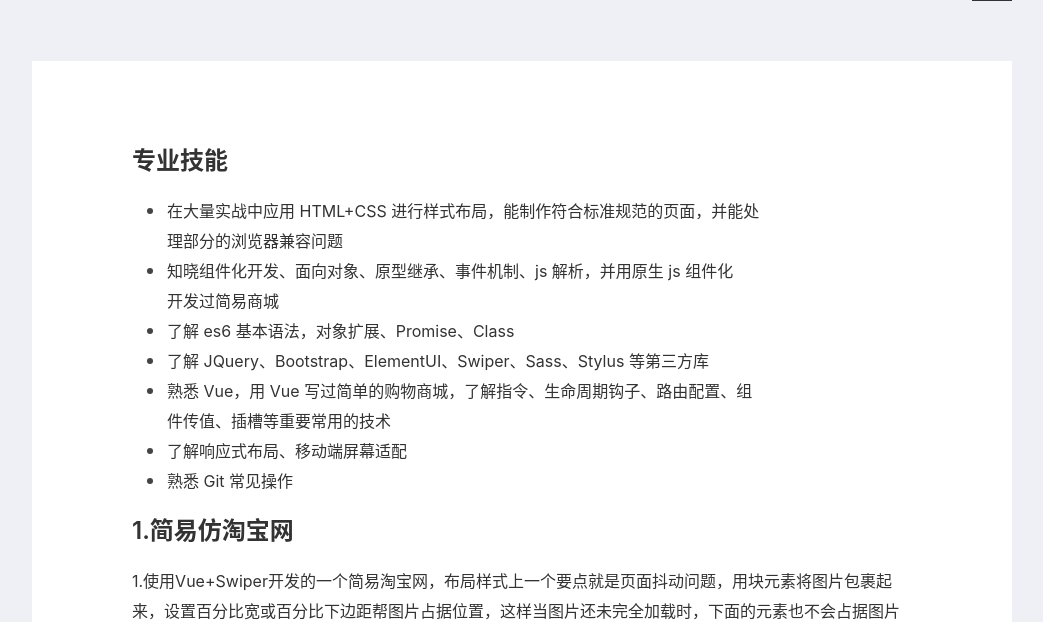
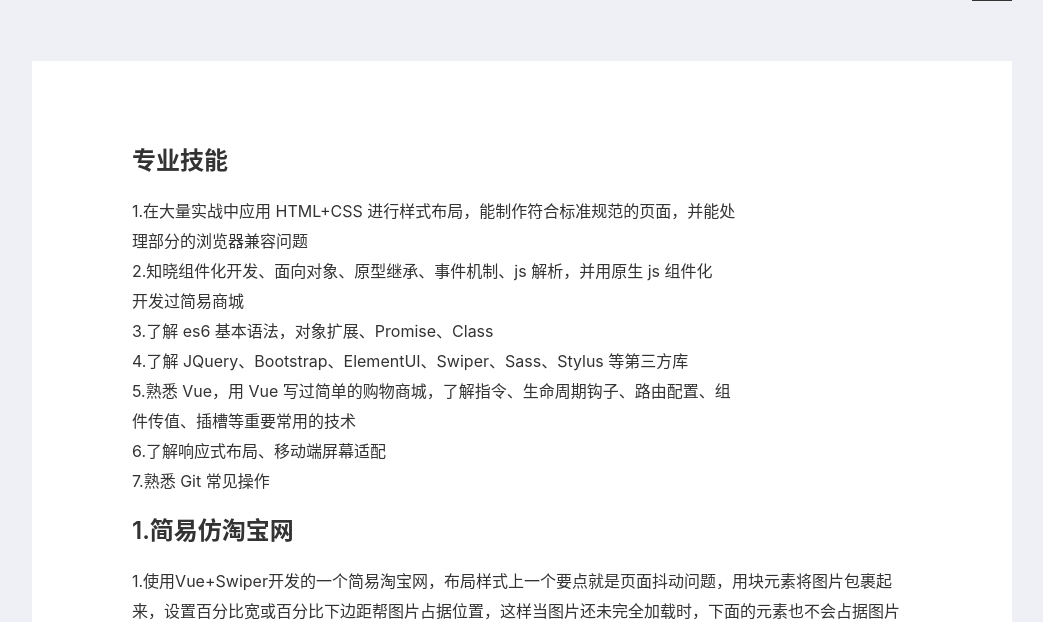
Before and after one commit to LifeNobody/LifeNobody.github.io, a plain HTML site: page about/index.html in a window 1280 px wide. Shown: the part 180-802 px from the top of the page, without its empty margins (118-1161 px from the left). Drawn offline with nearby package versions, Linux system fonts and the light colour scheme; a web font is replaced by a local one.

Commit message:
Site updated: 2020-06-28 16:17:30

```diff
--- a/about/index.html
+++ b/about/index.html
@@ -5,12 +5,12 @@
 
   <title>about | LifeNobody</title>
   <meta name="viewport" content="width=device-width, initial-scale=1, maximum-scale=1">
-  <meta name="description" content="专业技能 在大量实战中应用 HTML+CSS 进行样式布局，能制作符合标准规范的页面，并能处理部分的浏览器兼容问题 知晓组件化开发、面向对象、原型继承、事件机制、js 解析，并用原生 js 组件化开发过简易商城 了解 es6 基本语法，对象扩展、Promise、Class 了解 JQuery、Bootstrap、ElementUI、Swiper、Sass、Stylus 等第三方库 熟悉 Vue，用">
+  <meta name="description" content="专业技能1.在大量实战中应用 HTML+CSS 进行样式布局，能制作符合标准规范的页面，并能处理部分的浏览器兼容问题2.知晓组件化开发、面向对象、原型继承、事件机制、js 解析，并用原生 js 组件化开发过简易商城3.了解 es6 基本语法，对象扩展、Promise、Class4.了解 JQuery、Bootstrap、ElementUI、Swiper、Sass、Stylus 等第三方库5.熟悉">
 <meta property="og:type" content="website">
 <meta property="og:title" content="about">
 <meta property="og:url" content="http://yoursite.com/about/index.html">
 <meta property="og:site_name" content="LifeNobody">
-<meta property="og:description" content="专业技能 在大量实战中应用 HTML+CSS 进行样式布局，能制作符合标准规范的页面，并能处理部分的浏览器兼容问题 知晓组件化开发、面向对象、原型继承、事件机制、js 解析，并用原生 js 组件化开发过简易商城 了解 es6 基本语法，对象扩展、Promise、Class 了解 JQuery、Bootstrap、ElementUI、Swiper、Sass、Stylus 等第三方库 熟悉 Vue，用">
+<meta property="og:description" content="专业技能1.在大量实战中应用 HTML+CSS 进行样式布局，能制作符合标准规范的页面，并能处理部分的浏览器兼容问题2.知晓组件化开发、面向对象、原型继承、事件机制、js 解析，并用原生 js 组件化开发过简易商城3.了解 es6 基本语法，对象扩展、Promise、Class4.了解 JQuery、Bootstrap、ElementUI、Swiper、Sass、Stylus 等第三方库5.熟悉">
 <meta property="og:locale" content="zh_CN">
 <meta property="og:image" content="http://yoursite.com/about/index/%E6%B7%98%E5%AE%9D-%E9%A6%96%E9%A1%B5.jpeg">
 <meta property="og:image" content="http://yoursite.com/about/index/%E6%B7%98%E5%AE%9D-%E6%90%9C%E7%B4%A2%E9%A1%B5.jpeg">
@@ -22,7 +22,7 @@
 <meta property="og:image" content="http://yoursite.com/about/index/%E5%93%8D%E5%BA%94%E5%BC%8F%E5%B8%83%E5%B1%80-%E7%AA%841.jpeg">
 <meta property="og:image" content="http://yoursite.com/about/index/%E5%93%8D%E5%BA%94%E5%BC%8F%E5%B8%83%E5%B1%80-%E7%AA%842.jpeg">
 <meta property="article:published_time" content="2020-06-22T07:18:58.000Z">
-<meta property="article:modified_time" content="2020-06-28T08:05:21.087Z">
+<meta property="article:modified_time" content="2020-06-28T08:17:06.817Z">
 <meta property="article:author" content="冯海争">
 <meta property="article:tag" content="前端">
 <meta property="article:tag" content="js">
@@ -100,15 +100,7 @@
 </nav>
     <div id="main"><section class="article">
   <article class="content">
-    <h1 id="专业技能"><a href="#专业技能" class="headerlink" title="专业技能"></a>专业技能</h1><ol>
-<li>在大量实战中应用 HTML+CSS 进行样式布局，能制作符合标准规范的页面，并能处<br>理部分的浏览器兼容问题</li>
-<li>知晓组件化开发、面向对象、原型继承、事件机制、js 解析，并用原生 js 组件化<br>开发过简易商城</li>
-<li>了解 es6 基本语法，对象扩展、Promise、Class</li>
-<li>了解 JQuery、Bootstrap、ElementUI、Swiper、Sass、Stylus 等第三方库</li>
-<li>熟悉 Vue，用 Vue 写过简单的购物商城，了解指令、生命周期钩子、路由配置、组<br>件传值、插槽等重要常用的技术</li>
-<li>了解响应式布局、移动端屏幕适配</li>
-<li>熟悉 Git 常见操作</li>
-</ol>
+    <h1 id="专业技能"><a href="#专业技能" class="headerlink" title="专业技能"></a>专业技能</h1><p>1.在大量实战中应用 HTML+CSS 进行样式布局，能制作符合标准规范的页面，并能处<br>理部分的浏览器兼容问题<br>2.知晓组件化开发、面向对象、原型继承、事件机制、js 解析，并用原生 js 组件化<br>开发过简易商城<br>3.了解 es6 基本语法，对象扩展、Promise、Class<br>4.了解 JQuery、Bootstrap、ElementUI、Swiper、Sass、Stylus 等第三方库<br>5.熟悉 Vue，用 Vue 写过简单的购物商城，了解指令、生命周期钩子、路由配置、组<br>件传值、插槽等重要常用的技术<br>6.了解响应式布局、移动端屏幕适配<br>7.熟悉 Git 常见操作</p>
 <h1 id="1-简易仿淘宝网"><a href="#1-简易仿淘宝网" class="headerlink" title="1.简易仿淘宝网"></a>1.简易仿淘宝网</h1><p>1.使用Vue+Swiper开发的一个简易淘宝网，布局样式上一个要点就是页面抖动问题，用块元素将图片包裹起来，设置百分比宽或百分比下边距帮图片占据位置，这样当图片还未完全加载时，下面的元素也不会占据图片的位置了。<br>2.另一个要点就是首页下拉刷新和上拉加载更多，监听滚动事件，当屏幕滚动到一定高度时触发刷新事件和加载事件，这样就能实现刷新和加载事件。<br>3.还有一点是搜索页的搜索词列表和分类页的各个类别。从淘宝扒的API，在获取的过程中会有加载中的提示，获取到数据后利用v-for循环展示。<br><img src="/about/index/%E6%B7%98%E5%AE%9D-%E9%A6%96%E9%A1%B5.jpeg" alt> <img src="/about/index/%E6%B7%98%E5%AE%9D-%E6%90%9C%E7%B4%A2%E9%A1%B5.jpeg" alt><br><img src="/about/index/%E6%B7%98%E5%AE%9D-%E4%B8%8B%E6%8B%89%E5%88%B7%E6%96%B0.jpeg" alt> <img src="/about/index/%E6%B7%98%E5%AE%9D-%E4%B8%8A%E6%8B%89%E5%8A%A0%E8%BD%BD.jpeg" alt></p>
 <h1 id="2-简易仿去哪儿网移动端"><a href="#2-简易仿去哪儿网移动端" class="headerlink" title="2.简易仿去哪儿网移动端"></a>2.简易仿去哪儿网移动端</h1><p>1.使用Vue+Swiper开发的一个简易去哪儿网，布局样式上一个要点就是页面抖动，用块元素将图片包裹起来，设置百分比宽或百分比下边距帮图片占据位置，这样当图片还未完全加载时，下面的元素也不会占据图片的位置了。<br>2.另外一个要点是父子组件传值，使用Vuex，用state保存默认城市，当在城市选择页面引入Vuex的state和mutation方法，这样就可在子组件中改变城市，并且首页的城市会相应地做出改变。<br><img src="/about/index/%E5%8E%BB%E5%93%AA%E5%84%BF-%E9%A6%96%E9%A1%B5.png" alt> <img src="/about/index/%E5%8E%BB%E5%93%AA%E5%84%BF-%E5%9F%8E%E5%B8%82%E9%80%89%E6%8B%A9.png" alt></p>
 <h1 id="3-简易响应式布局网站"><a href="#3-简易响应式布局网站" class="headerlink" title="3.简易响应式布局网站"></a>3.简易响应式布局网站</h1><p>模仿三星官网开发的一个简易网站，主要通过媒体查询监听浏览器宽度，在不同的宽度下应用不同的样式，改变页面布局。<br><img src="/about/index/%E5%93%8D%E5%BA%94%E5%BC%8F%E5%B8%83%E5%B1%80-%E5%AE%BD.jpeg" alt> <img src="/about/index/%E5%93%8D%E5%BA%94%E5%BC%8F%E5%B8%83%E5%B1%80-%E7%AA%841.jpeg" alt> <img src="/about/index/%E5%93%8D%E5%BA%94%E5%BC%8F%E5%B8%83%E5%B1%80-%E7%AA%842.jpeg" alt></p>
```
Also changed, not shown: content.json (+1 -1 lines).
